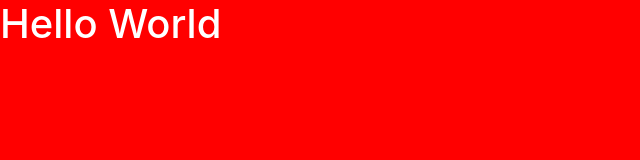
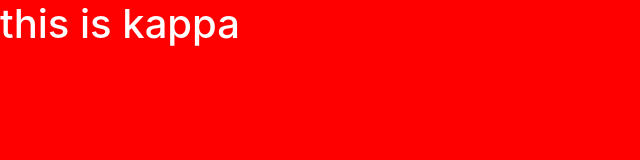
Before and after one commit to thecaptainblake/kappakorner, a website: page src/index.html in a window 1280 px wide. Shown: the whole page, without its empty margins (0-640 px from the left). Drawn offline with Linux system fonts and the light colour scheme.

Commit message:
example push

```diff
--- a/src/index.html
+++ b/src/index.html
@@ -10,7 +10,7 @@
     <link rel="stylesheet" href="css/main.css">
 </head>
 <body>
-    <h1>Hello World</h1>
+    <h1>this is kappa</h1>
 
     <script src="js/jquery.min.js" charset="utf-8"></script>
     <script src="js/popper.min.js" charset="utf-8"></script>
```
